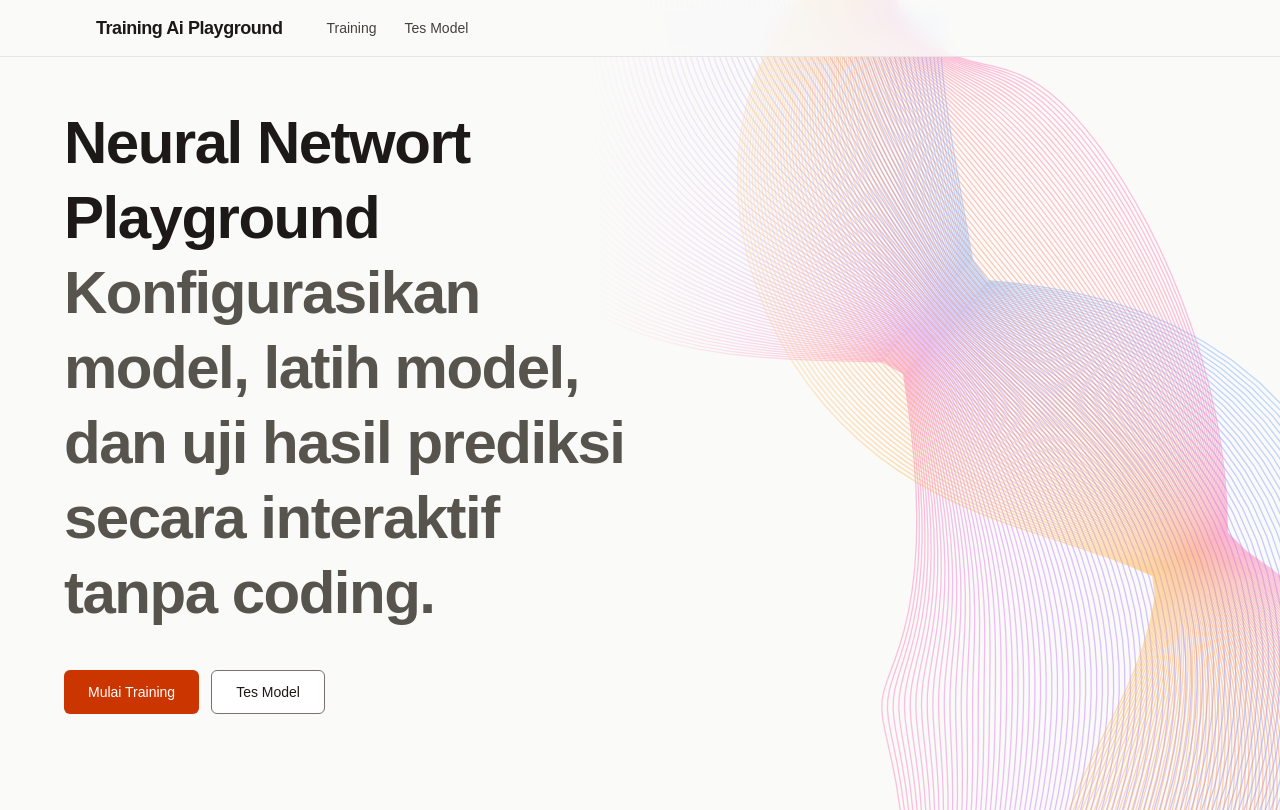
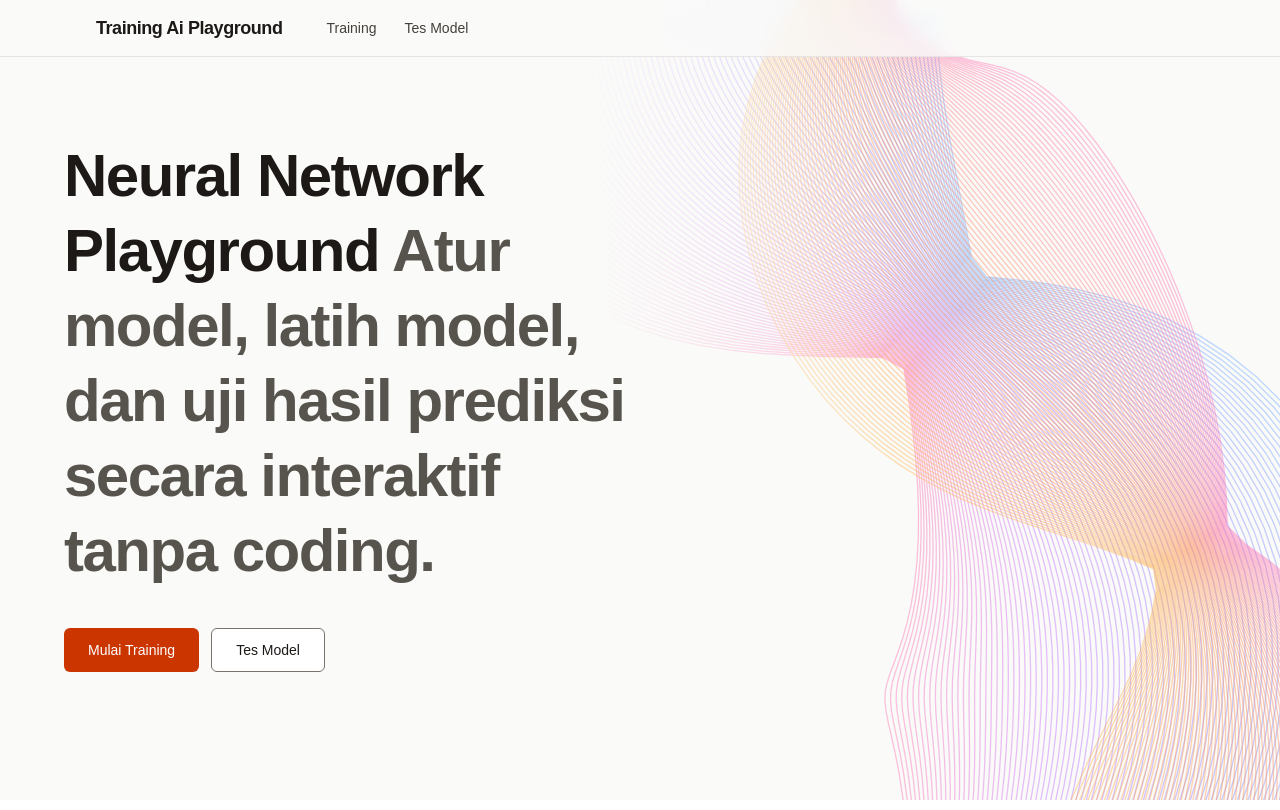
Before and after one commit to MuhRaihan001/training-ai, a Next.js app: page / in a window 1280 px wide. Built offline with nearby package versions, Linux system fonts and the light colour scheme.

Commit message:
Home page

```diff
--- a/src/app/home/page.jsx
+++ b/src/app/home/page.jsx
@@ -262,10 +262,10 @@ export default function HomePage() {
 
                         <h1 className="text-4xl font-semibold leading-tight tracking-tight sm:text-5xl lg:text-6xl">
                             <span className="text-stone-900">
-                                Neural Networt Playground
+                                Neural Network Playground
                             </span>{" "}
                             <span className="text-stone-600">
-                                Konfigurasikan model, latih model, dan uji hasil prediksi secara interaktif tanpa coding.
+                                Atur model, latih model, dan uji hasil prediksi secara interaktif tanpa coding.
                             </span>
                         </h1>
 
```
